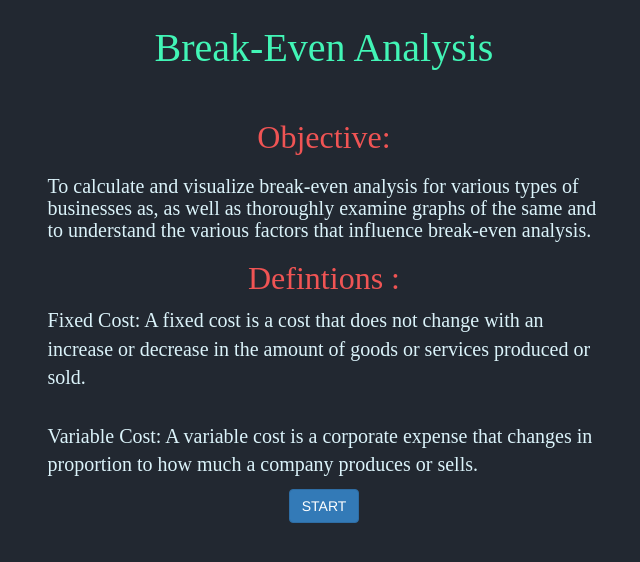
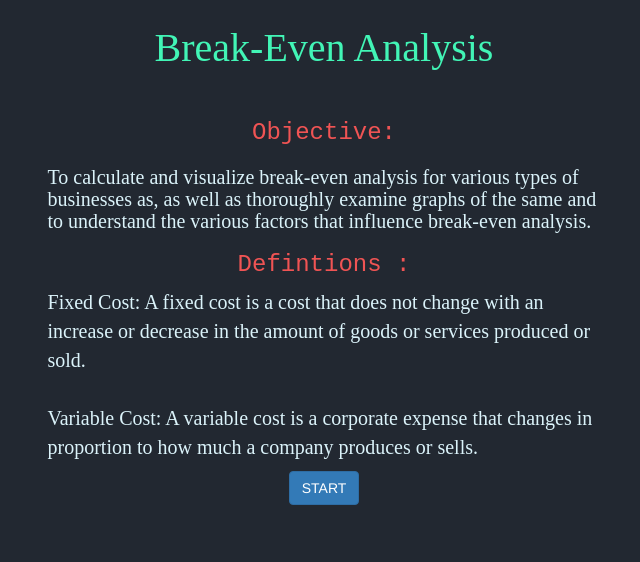
Before and after one commit to abhiraj-mengade/Vlabs, a plain HTML site: page Break_Even/experiment/simulation/index.html in a window 1280 px wide. Shown: the whole page, without its empty margins (316-956 px from the left). Drawn offline with nearby package versions, Linux system fonts and the light colour scheme.

Commit message:
minor font changes

```diff
--- a/Break_Even/experiment/simulation/css/style.css
+++ b/Break_Even/experiment/simulation/css/style.css
@@ -55,9 +55,9 @@ p{
 }
 
 .simscreen-names{
-  font-size: 3.2rem;
+  font-size: 2.4rem;
   color:#F05454;
-  font-family:"Times New Roman", Times, serif;
+  font-family: 'Courier New', Courier, monospace;
 }
 
 .simscreen-heading {
```
